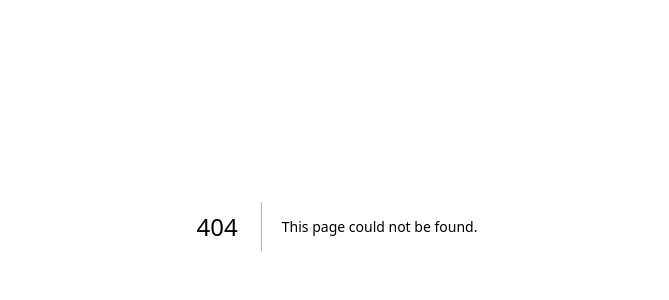
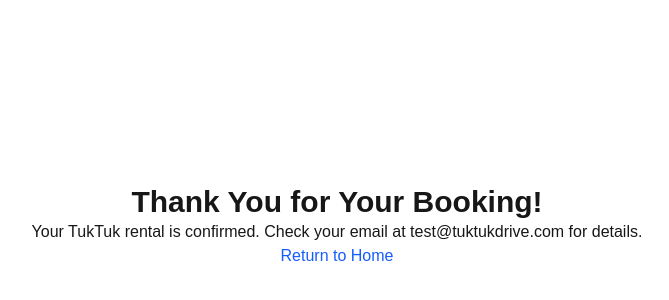
Before and after one commit to Thilina1/tuk, a Next.js app: page /paymentCopy/thank-you in a window 1280 px wide. Before the commit this address had no page. Shown: the part 174-474 px from the top of the page, without its empty margins (303-972 px from the left). Built offline with nearby package versions, Linux system fonts and the light colour scheme.

Commit message:
aditional

```diff
--- /dev/null
+++ b/src/app/paymentCopy/cancel/page.tsx
@@ -0,0 +1,13 @@
+import Link from "next/link";
+
+export default function Cancel() {
+  return (
+    <div className="min-h-screen flex items-center justify-center">
+      <div className="text-center">
+        <h1 className="text-3xl font-bold">Payment Canceled</h1>
+        <p>Something went wrong. Please try again or contact us at info@tuktukdrive.com.</p>
+        <Link href="/pricing" className="text-blue-600">Try Again</Link>
+      </div>
+    </div>
+  );
+}
--- /dev/null
+++ b/src/app/paymentCopy/thank-you/page.tsx
@@ -0,0 +1,13 @@
+import Link from "next/link";
+
+export default function ThankYou() {
+  return (
+    <div className="min-h-screen flex items-center justify-center">
+      <div className="text-center">
+        <h1 className="text-3xl font-bold">Thank You for Your Booking!</h1>
+        <p>Your TukTuk rental is confirmed. Check your email at test@tuktukdrive.com for details.</p>
+        <Link href="/" className="text-blue-600">Return to Home</Link>
+      </div>
+    </div>
+  );
+}
```
